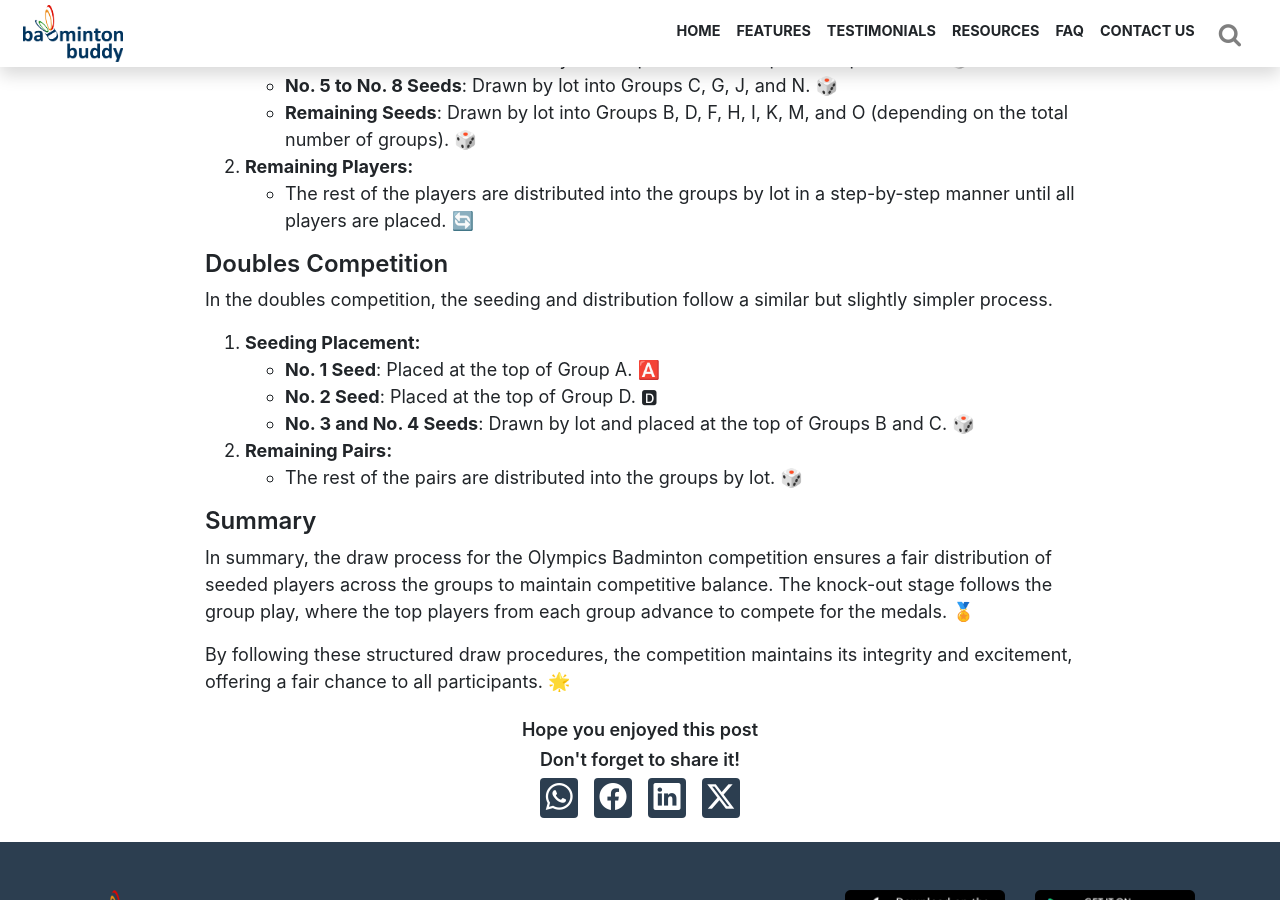
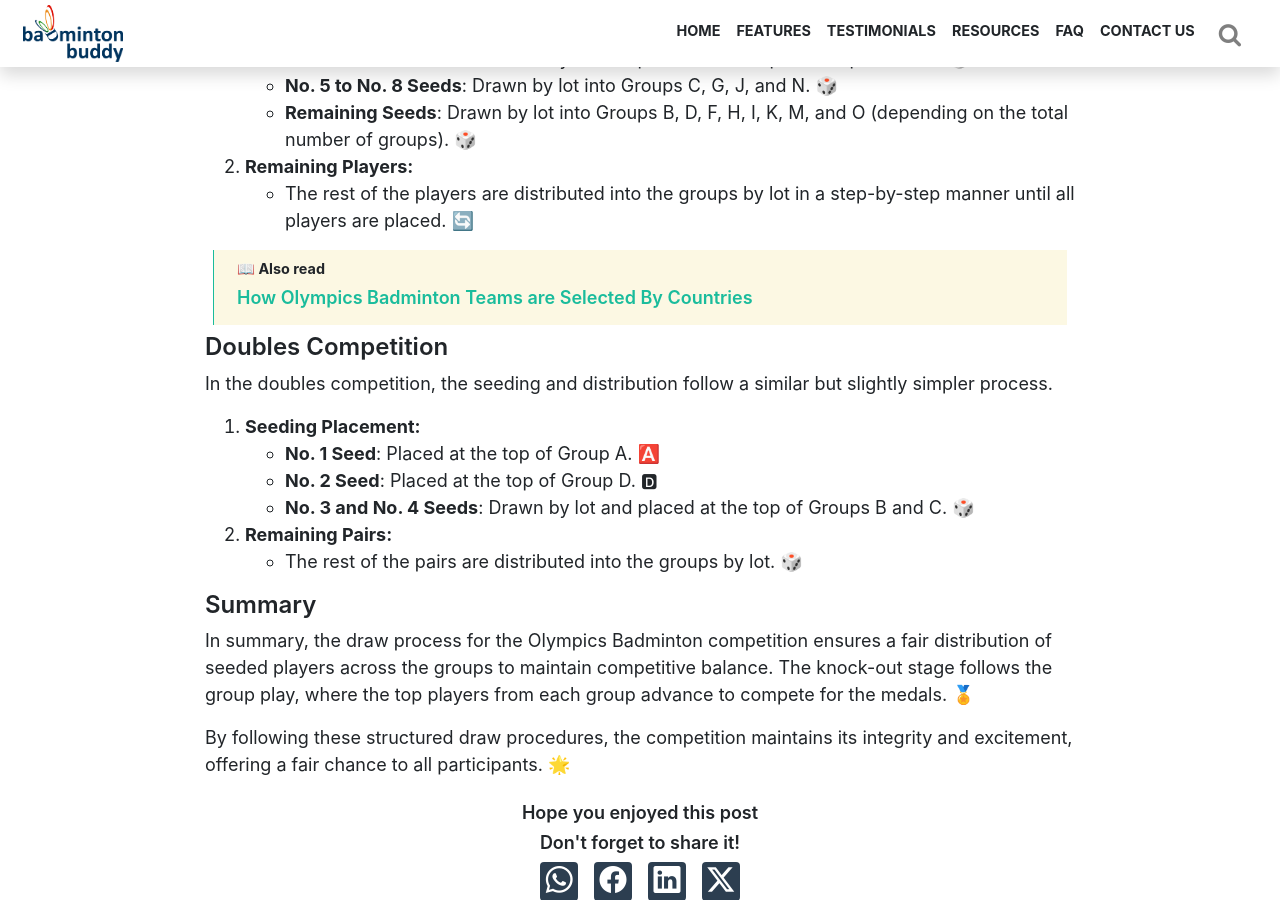
Before and after one commit to SampatDixit/sampatdixit.github.io, a Jekyll site: the page built from _posts/blog/2024-07-27-How-are-Draws-Done-For-Olympics-Badminton-And-Format.md, in a window 1280 px wide and 900 px high, scrolled down 1341 px. Built offline with Jekyll 4.4.1, drawn with Linux system fonts in a browser that asks for light colours; nearby versions of some CDN libraries; emoji names are drawn with the system emoji font.

Commit message:
Updated with more reads

```diff
--- a/_posts/blog/2024-07-27-How-are-Draws-Done-For-Olympics-Badminton-And-Format.md
+++ b/_posts/blog/2024-07-27-How-are-Draws-Done-For-Olympics-Badminton-And-Format.md
@@ -37,6 +37,8 @@ The singles competition begins with a group play stage, where players are divide
 2. **Remaining Players:**
    - The rest of the players are distributed into the groups by lot in a step-by-step manner until all players are placed. 🔄
 
+{%include also-read.html text='How Olympics Badminton Teams are Selected By Countries' url='/blog/olympics-badminton-team-selection' %}
+
 ### Doubles Competition
 
 In the doubles competition, the seeding and distribution follow a similar but slightly simpler process.
```
Also changed, not shown: _posts/blog/2024-07-26-How-Is-Badminton-Team-Selected-For-Olympics.md (+4 -0 lines).
